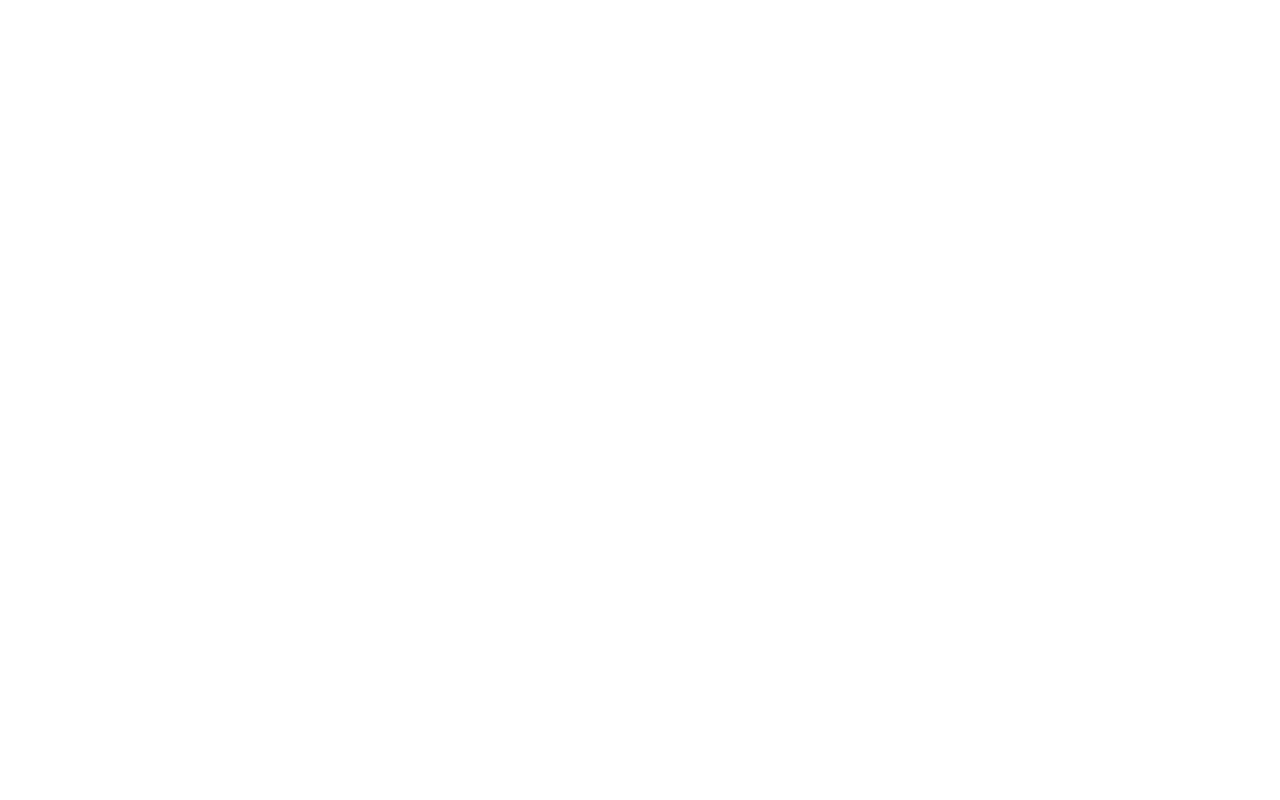
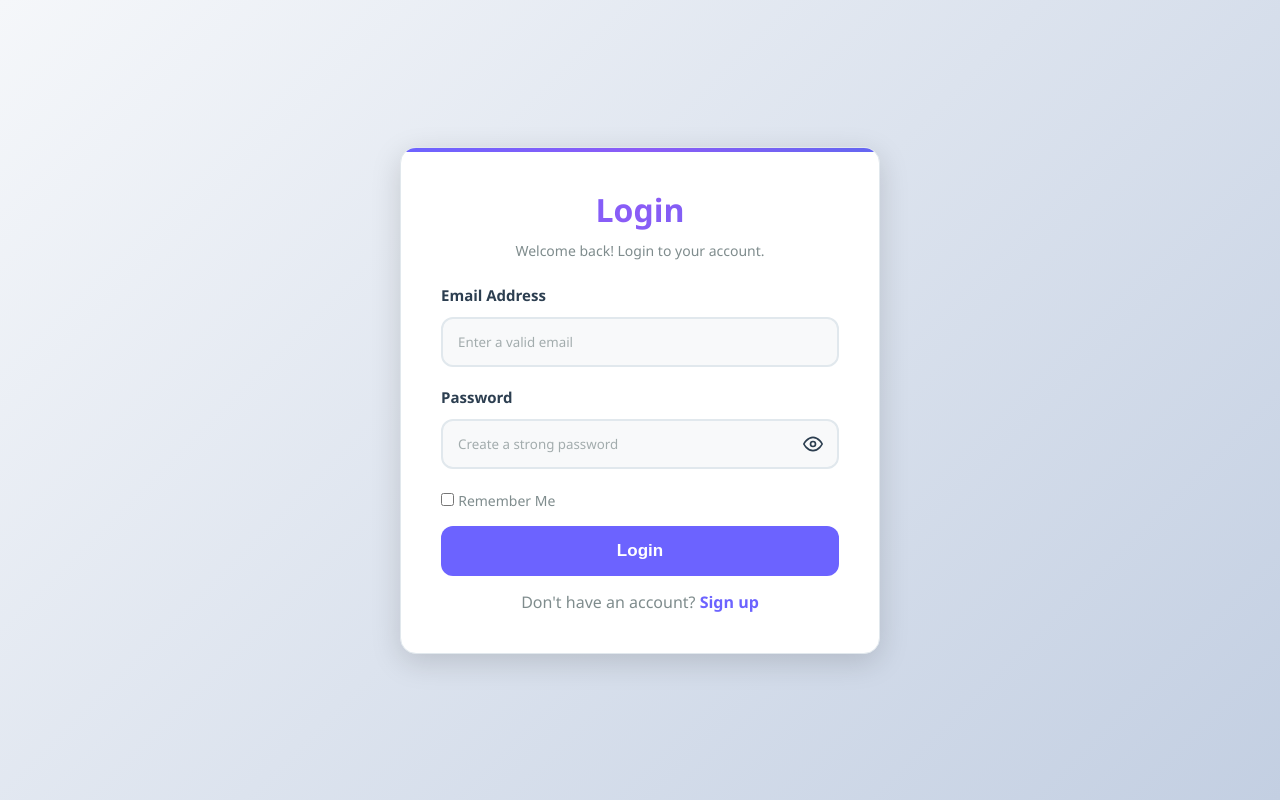
Before and after one commit to saharsalemcs/Social-Media-Project, a website: page login.html in a window 1280 px wide. Drawn offline with Linux system fonts and the light colour scheme.

Commit message:
login, register styles

```diff
--- a/css/auth.css
+++ b/css/auth.css
@@ -208,6 +208,7 @@ input.success {
   width: 36px;
   height: 36px;
   border-radius: var(--radius-sm  );
+  transition: all 0.3s ease;
 }
 .pass-wrapper .toggle-password:hover{
   color: var(--primary-color);
@@ -217,6 +218,7 @@ input.success {
     font-size: 14px;
     color: var(--text-light);
     font-weight: 500;
+  cursor: pointer;
 }
 .checkbox-group a {
   color: var(--primary-color);
--- a/login.html
+++ b/login.html
@@ -0,0 +1,49 @@
+<!DOCTYPE html>
+<html lang="en" dir="ltr">
+<head>
+  <meta charset="UTF-8">
+  <meta name="viewport" content="width=device-width, initial-scale=1.0">
+  <title>Login</title>
+  <link rel="stylesheet" href="css/auth.css">
+</head>
+<body>
+    <div class="auth-container">
+    <div class="auth-card" id="#loginCard">
+      <div class="auth-header">
+        <h1 class="auth-title">Login</h1>
+        <p class="auth-subtitle">Welcome back! Login to your account.</p>
+      </div>
+
+      <form action="" id="loginForm">
+        <div class="form-group">
+          <label for="email">Email Address</label>
+          <input type="text" name="email" id="email" placeholder="Enter a valid email">
+          <div class="error-message" id="emailError">Please enter a valid email address</div>
+        </div>
+        <div class="form-group">
+          <label for="password">Password</label>
+          <div class="pass-wrapper">
+            <input type="password" id="password" name="password" placeholder="Create a strong password">
+            <button type="button" class="toggle-password" id="togglePasswordRegister" aria-label="Show password">
+              <!-- Eye icon -->
+              <svg class="eye-icon" width="20" height="20" viewBox="0 0 24 24" fill="none" stroke="currentColor" stroke-width="2">
+                <path d="M1 12s4-8 11-8 11 8 11 8-4 8-11 8-11-8-11-8z"></path>
+                <circle cx="12" cy="12" r="3"></circle>
+              </svg>
+            </button>
+          </div>
+          <div class="error-message" id="passwordError">Password must be at least 8 characters</div>
+        </div>
+            <div class="checkbox-group">
+            <input type="checkbox" name="remember" id="remember">
+            <label for="remember">Remember Me</label>
+          </div>
+      <button type="submit" class="submit-btn">Login</button>
+      </form>
+      <div class="auth-switch">
+        Don't have an account? <a class="auth-link" href="register.html">Sign up</a>
+      </div>
+    </div>
+  </div>
+</body>
+</html>
```
Also changed, not shown: js/main.js (+9 -3 lines).
